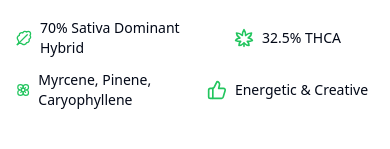
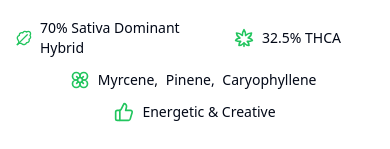
Before and after one commit to chrisj909/bud-sparkle-shop, a React (Vite) app: page /product/1 in a window 390 px wide. Shown: the part 472-621 px from the top of the page. Built offline with nearby package versions, Linux system fonts and the light colour scheme.

Commit message:
Align terpenes in mobile view
Improved the alignment of terpenes in the mobile view of the ProductDetail component for better visual presentation.
[skip gpt_engineer]

```diff
--- a/src/components/ProductDetail.tsx
+++ b/src/components/ProductDetail.tsx
@@ -73,14 +73,18 @@ export const ProductDetail = () => {
               <Cannabis className="h-5 w-5 text-green-500" />
               <p className="text-sm md:text-base">{product.thcContent}</p>
             </div>
-            <div className="flex items-center justify-center md:justify-start gap-2">
+            <div className="flex items-center justify-center md:justify-start gap-2 col-span-2 md:col-span-1">
               <Flower className="h-5 w-5 text-green-500" />
-              <p className="text-sm md:text-base hidden md:block">MAJOR TERPENES: </p>
-              <p className="text-sm md:text-base">{product.terpenes.join(", ")}</p>
+              <div className="flex flex-wrap gap-1 justify-center md:justify-start">
+                {product.terpenes.map((terpene, index) => (
+                  <span key={terpene} className="text-sm md:text-base">
+                    {terpene}{index < product.terpenes.length - 1 ? "," : ""}&nbsp;
+                  </span>
+                ))}
+              </div>
             </div>
-            <div className="flex items-center justify-center md:justify-start gap-2">
+            <div className="flex items-center justify-center md:justify-start gap-2 col-span-2 md:col-span-1">
               <ThumbsUp className="h-5 w-5 text-green-500" />
-              <p className="text-sm md:text-base hidden md:block">PERSONALITY: </p>
               <p className="text-sm md:text-base">{product.personality}</p>
             </div>
           </div>
```
